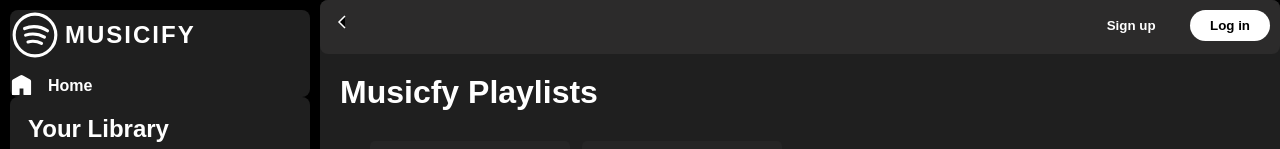
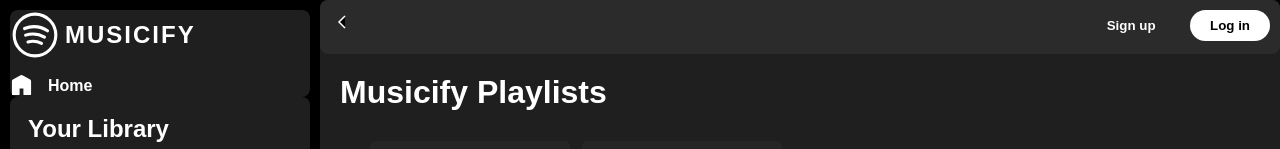
Before and after one commit to bilal4u0/Music-player, a plain HTML site: page index.html in a window 1280 px wide. Shown: the top 149 px of the page. Drawn offline with Linux system fonts and the light colour scheme; a web font is replaced by a local one.

Commit message:
fifth commit

```diff
--- a/index.html
+++ b/index.html
@@ -682,7 +682,7 @@
             </div>
 
             <div class="spotifyPlaylists">
-                <h1>Musicfy Playlists</h1>
+                <h1>Musicify Playlists</h1>
                 <div class="cardcontainer">
 
                     <div class="card" data-pl="Happy Hits">
```
